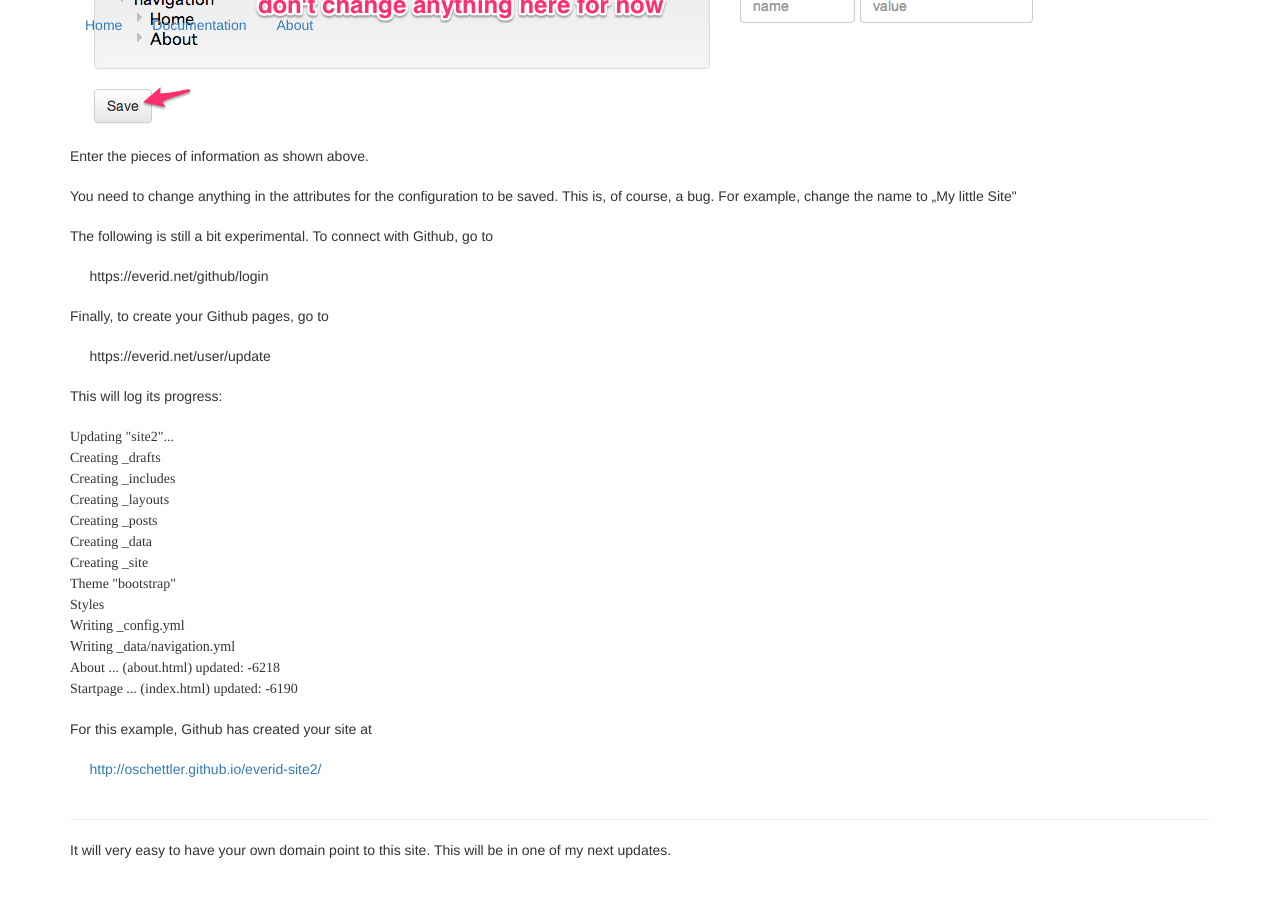
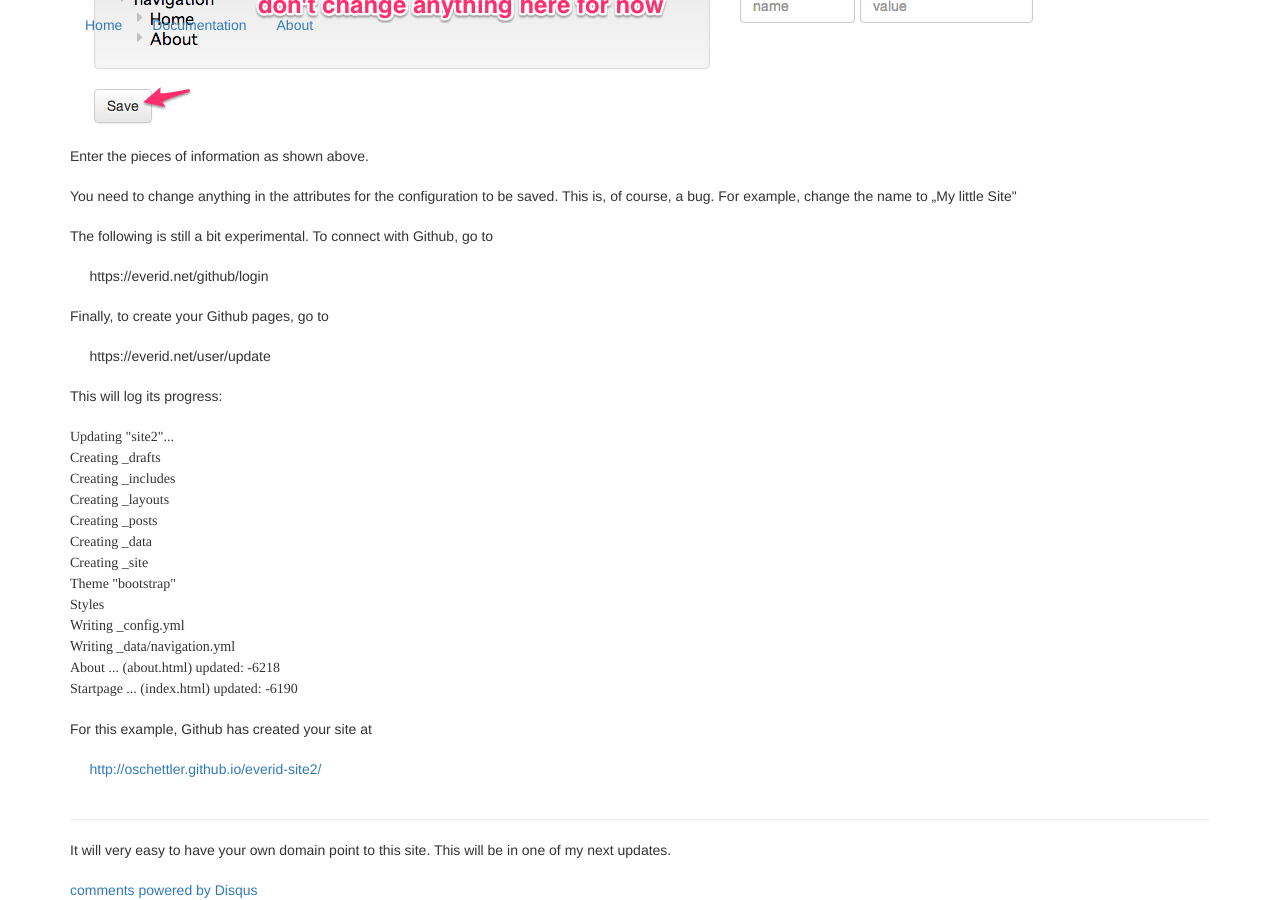
Before and after one commit to oschettler/everid, a Jekyll site: the page built from index.html, in a window 1280 px wide and 900 px high, scrolled down 3969 px. Built offline with Jekyll 4.4.1, drawn with Linux system fonts in a browser that asks for light colours; nearby versions of some CDN libraries; comment, search, counter and statistics services are not loaded.

Commit message:
save _layouts/default.html

```diff
--- a/_layouts/default.html
+++ b/_layouts/default.html
@@ -48,6 +48,23 @@
     </div><!-- .navbar -->
     <div class="container">
       {{ content }}
+
+      {% if site.disqus_shortname %}
+        <div id="disqus_thread"></div>
+        <script type="text/javascript">
+        var disqus_shortname = '{{ site.disqus_shortname }}';
+
+        /* * * DON'T EDIT BELOW THIS LINE * * */
+        (function() {
+            var dsq = document.createElement('script'); dsq.type = 'text/javascript'; dsq.async = true;
+            dsq.src = '//' + disqus_shortname + '.disqus.com/embed.js';
+            (document.getElementsByTagName('head')[0] || document.getElementsByTagName('body')[0]).appendChild(dsq);
+        })();
+        </script>
+        <noscript>Please enable JavaScript to view the <a href="http://disqus.com/?ref_noscript">comments powered by Disqus.</a></noscript>
+        <a href="http://disqus.com" class="dsq-brlink">comments powered by <span class="logo-disqus">Disqus</span></a>
+      {% endif %}
+
     </div>
     {% if site.feedback_form %}
       <a title="How can we assist you?" href="#feedback-modal" class="btn btn-info fixed-bottom" data-toggle="modal">
```
